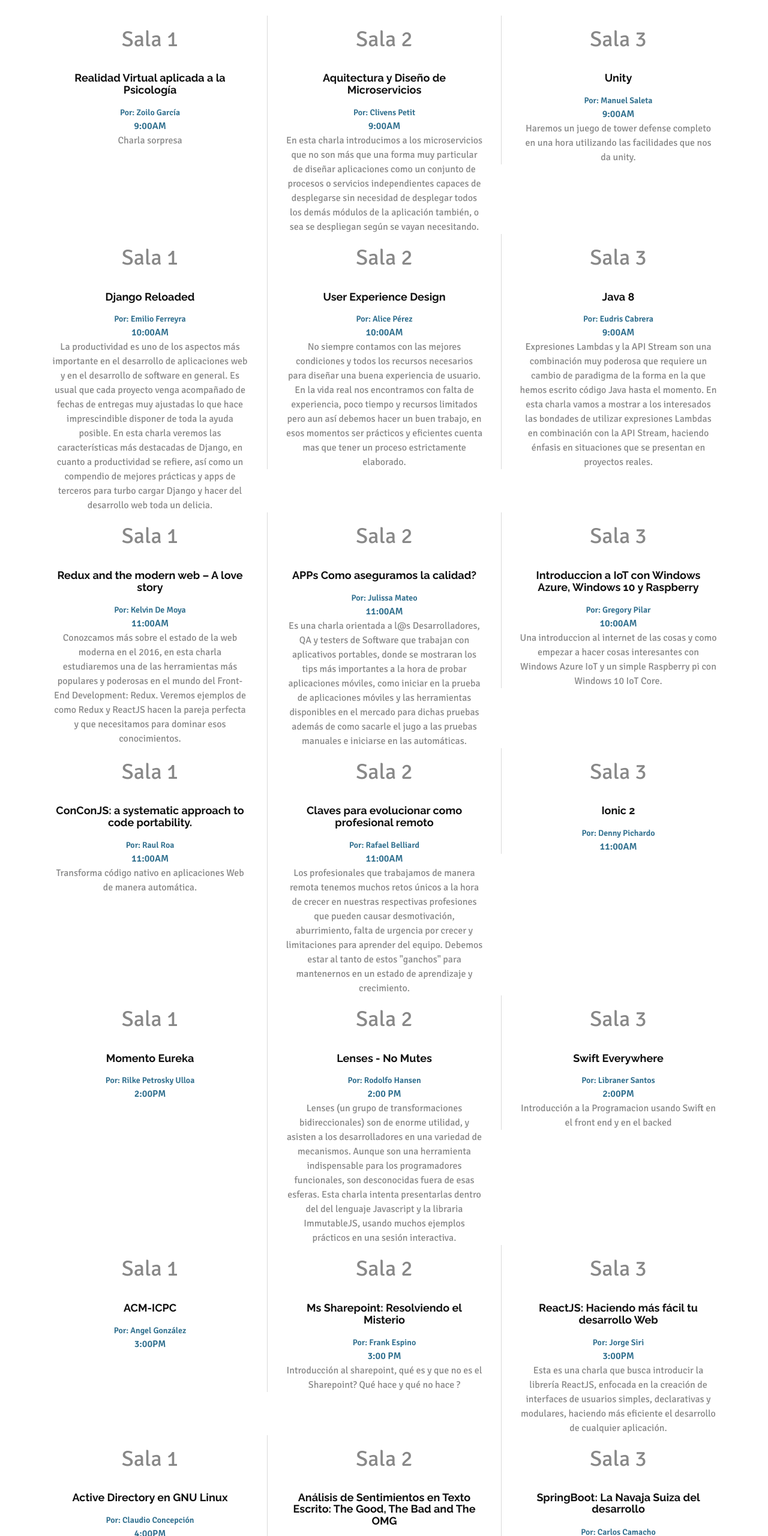
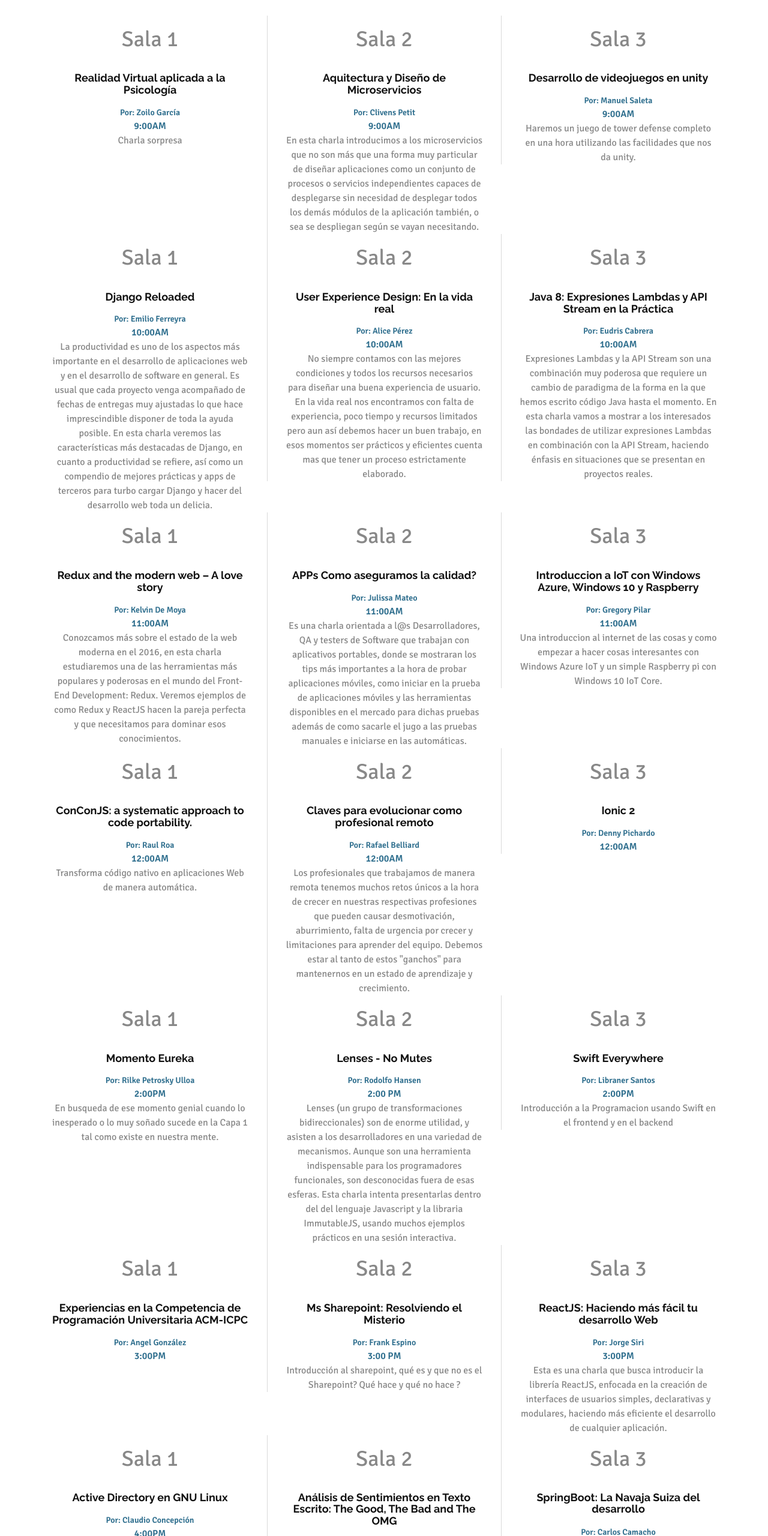
Before and after one commit to BarcampRD/Barcamp2016, a plain HTML site: page index.html in a window 1280 px wide. Shown: the part 1240-3800 px from the top of the page at 60% size. Drawn offline with nearby package versions, Linux system fonts and the light colour scheme; some packages are replaced by stand-ins of ours.

Commit message:
Arreglando horarios y errores minimos

```diff
--- a/index.html
+++ b/index.html
@@ -158,7 +158,7 @@
                         <div class="col-lg-4 borderLeft">
                             <div class="service_block">
                                 <h1>Sala 3</h1>
-                                <h3 class="animated fadeInUp wow">Unity</h3>
+                                <h3 class="animated fadeInUp wow">Desarrollo de videojuegos en unity</h3>
                                 <strong class="text-info">Por: Manuel Saleta</strong>
                                 <p><strong class="text-info">9:00AM</strong></p>
                                 <p class="animated fadeInDown wow">Haremos un juego de tower defense completo en una hora utilizando las facilidades que nos da unity.
@@ -185,7 +185,7 @@
                         <div class="col-lg-4 borderLeft">
                             <div class="service_block">
                                 <h1>Sala 2</h1>
-                                <h3 class="animated fadeInUp wow">User Experience Design</h3>
+                                <h3 class="animated fadeInUp wow">User Experience Design: En la vida real</h3>
                                 <strong class="text-info">Por: Alice Pérez </strong>
                                 <p><strong class="text-info">10:00AM</strong></p>
                                 <p class="animated fadeInDown wow">No siempre contamos con las mejores condiciones y todos los recursos necesarios para diseñar una buena experiencia de usuario. En la vida real nos encontramos con falta de experiencia, poco tiempo y recursos limitados pero aun así debemos hacer un buen trabajo, en esos momentos ser prácticos y eficientes cuenta mas que tener un proceso estrictamente elaborado.
@@ -196,9 +196,9 @@
                         <div class="col-lg-4 borderLeft">
                             <div class="service_block">
                                 <h1>Sala 3</h1>
-                                <h3 class="animated fadeInUp wow">Java 8 </h3>
+                                <h3 class="animated fadeInUp wow">Java 8: Expresiones Lambdas y API Stream en la Práctica </h3>
                                 <strong class="text-info">Por: Eudris Cabrera</strong>
-                                <p><strong class="text-info">9:00AM</strong></p>
+                                <p><strong class="text-info">10:00AM</strong></p>
                                 <p class="animated fadeInDown wow">Expresiones Lambdas y la API Stream son una combinación muy poderosa que requiere un cambio de paradigma de la forma en la que hemos escrito código Java hasta el momento.
 
                                     En esta charla vamos a mostrar a los interesados las bondades de utilizar expresiones Lambdas en combinación con la API Stream, haciendo énfasis en situaciones que se presentan en proyectos reales.
@@ -239,7 +239,7 @@
                                 <h1>Sala 3</h1>
                                 <h3 class="animated fadeInUp wow">Introduccion a IoT con Windows Azure, Windows 10 y Raspberry</h3>
                                 <strong class="text-info">Por: Gregory Pilar</strong>
-                                <p><strong class="text-info">10:00AM</strong></p>
+                                <p><strong class="text-info">11:00AM</strong></p>
                                 <p class="animated fadeInDown wow">Una introduccion al internet de las cosas y como empezar a hacer cosas interesantes con Windows Azure IoT y un simple Raspberry pi con Windows 10 IoT Core.                                </p>
                             </div>
                         </div>
@@ -254,7 +254,7 @@
                                 <h1>Sala 1</h1>
                                 <h3 class="animated fadeInUp wow">ConConJS: a systematic approach to code portability.</h3>
                                 <strong class="text-info">Por: Raul Roa </strong>
-                                <p><strong class="text-info">11:00AM</strong></p>
+                                <p><strong class="text-info">12:00AM</strong></p>
                                 <p class="animated fadeInDown wow">Transforma código nativo en aplicaciones Web de manera automática.</p>
 
 
@@ -265,7 +265,7 @@
                                 <h1>Sala 2</h1>
                                 <h3 class="animated fadeInUp wow">Claves para evolucionar como profesional remoto</h3>
                                 <strong class="text-info">Por: Rafael Belliard </strong>
-                                <p><strong class="text-info">11:00AM</strong></p>
+                                <p><strong class="text-info">12:00AM</strong></p>
                                 <p class="animated fadeInDown wow">Los profesionales que trabajamos de manera remota tenemos muchos retos únicos a la hora de crecer en nuestras respectivas profesiones que pueden causar desmotivación, aburrimiento, falta de urgencia por crecer y limitaciones para aprender del equipo. Debemos estar al tanto de estos "ganchos" para mantenernos en un estado de aprendizaje y crecimiento.</p>
                             </div>
                         </div>
@@ -275,7 +275,7 @@
                                 <h1>Sala 3</h1>
                                 <h3 class="animated fadeInUp wow">Ionic 2 </h3>
                                 <strong class="text-info">Por: Denny Pichardo</strong>
-                                <p><strong class="text-info">11:00AM</strong></p>
+                                <p><strong class="text-info">12:00AM</strong></p>
                                 <p class="animated fadeInDown wow">
 
                                 </p>
@@ -293,7 +293,7 @@
                                 <h3 class="animated fadeInUp wow">Momento Eureka</h3>
                                 <strong class="text-info">Por: Rilke Petrosky Ulloa </strong>
                                 <p><strong class="text-info">2:00PM</strong></p>
-                                <p class="animated fadeInDown wow"></p>
+                                <p class="animated fadeInDown wow">En busqueda de ese momento genial cuando lo inesperado o lo muy soñado sucede en la Capa 1 tal como existe en nuestra mente.</p>
 
 
                             </div>
@@ -314,7 +314,7 @@
                                 <h3 class="animated fadeInUp wow">Swift Everywhere</h3>
                                 <strong class="text-info">Por: Libraner Santos</strong>
                                 <p><strong class="text-info">2:00PM</strong></p>
-                                <p class="animated fadeInDown wow">Introducción a la Programacion usando Swift en el front end y en el backed</p>
+                                <p class="animated fadeInDown wow">Introducción a la Programacion usando Swift en el frontend y en el backend </p>
                             </div>
                         </div>
 
@@ -326,7 +326,7 @@
 
                             <div class="service_block">
                                 <h1>Sala 1</h1>
-                                <h3 class="animated fadeInUp wow">ACM-ICPC</h3>
+                                <h3 class="animated fadeInUp wow">Experiencias en la Competencia de Programación Universitaria ACM-ICPC</h3>
                                 <strong class="text-info">Por: Angel González </strong>
                                 <p><strong class="text-info">3:00PM</strong></p>
                                 <p class="animated fadeInDown wow"></p>
@@ -468,7 +468,7 @@
 
                         </div>
                         <div class="row">
-                              <div class="col-lg-4">
+                            <div class="col-lg-4">
                                 <div class="service_block">
                                     <a href="https://www.pluralsight.com/"><img class="img-responsive img-rounded fadeInRight animated wow animated" style="animation-name:fadeInRight" src="img/plural.png"/></a>
                                     <p class="animated fadeInDown wow"></p>
--- a/nbproject/private/private.xml
+++ b/nbproject/private/private.xml
@@ -2,10 +2,6 @@
 <project-private xmlns="http://www.netbeans.org/ns/project-private/1">
     <editor-bookmarks xmlns="http://www.netbeans.org/ns/editor-bookmarks/2" lastBookmarkId="0"/>
     <open-files xmlns="http://www.netbeans.org/ns/projectui-open-files/2">
-        <group>
-            <file>file:/C:/Users/frang/Desktop/CISC/Barcamp2016/css/style.css</file>
-            <file>file:/C:/Users/frang/Desktop/CISC/Barcamp2016/js/gmaps.js</file>
-            <file>file:/C:/Users/frang/Desktop/CISC/Barcamp2016/index.html</file>
-        </group>
+        <group/>
     </open-files>
 </project-private>
```
Also changed, not shown: img/molinos.png (added).
